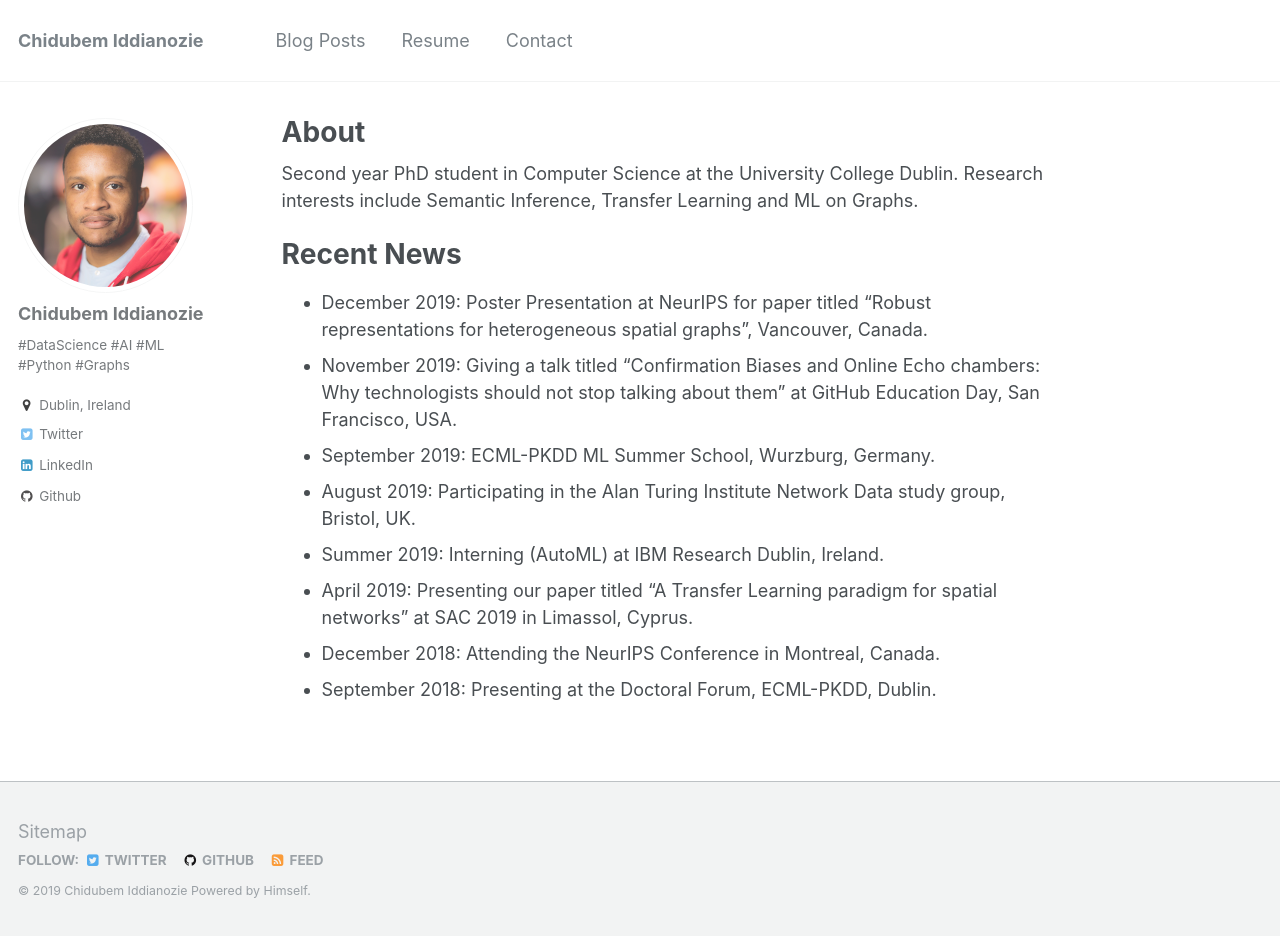
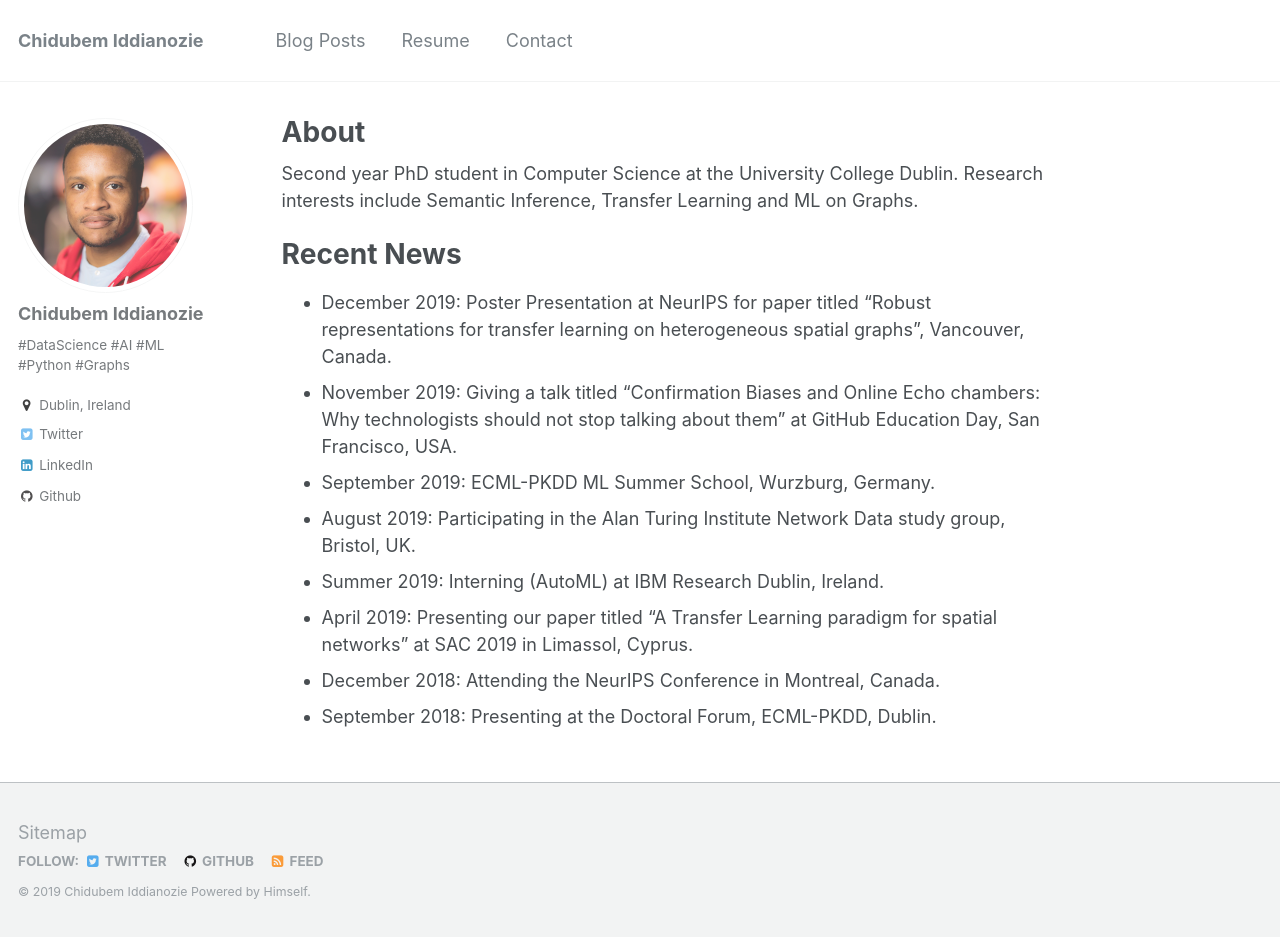
Before and after one commit to chiddianozie/chidubem-iddianozie, a Jekyll site: the page built from _pages/about.md, in a window 1280 px wide and 937 px high. Built offline with Jekyll 4.4.1, drawn with Linux system fonts in a browser that asks for light colours.

Commit message:
updated about md

```diff
--- a/_pages/about.md
+++ b/_pages/about.md
@@ -12,7 +12,7 @@ Second year PhD student in Computer Science at the University College Dublin. Re
 
 
 # Recent News
-- December 2019: Poster Presentation at NeurIPS for paper titled "Robust representations for heterogeneous spatial graphs", Vancouver, Canada.
+- December 2019: Poster Presentation at NeurIPS for paper titled "Robust representations for transfer learning on heterogeneous spatial graphs", Vancouver, Canada.
 - November 2019: Giving a talk titled "Confirmation Biases and Online Echo chambers: Why technologists should not stop talking about them" at GitHub Education Day, San Francisco, USA.
 - September 2019: ECML-PKDD ML Summer School, Wurzburg, Germany.
 - August 2019: Participating in the Alan Turing Institute Network Data study group, Bristol, UK.
```
